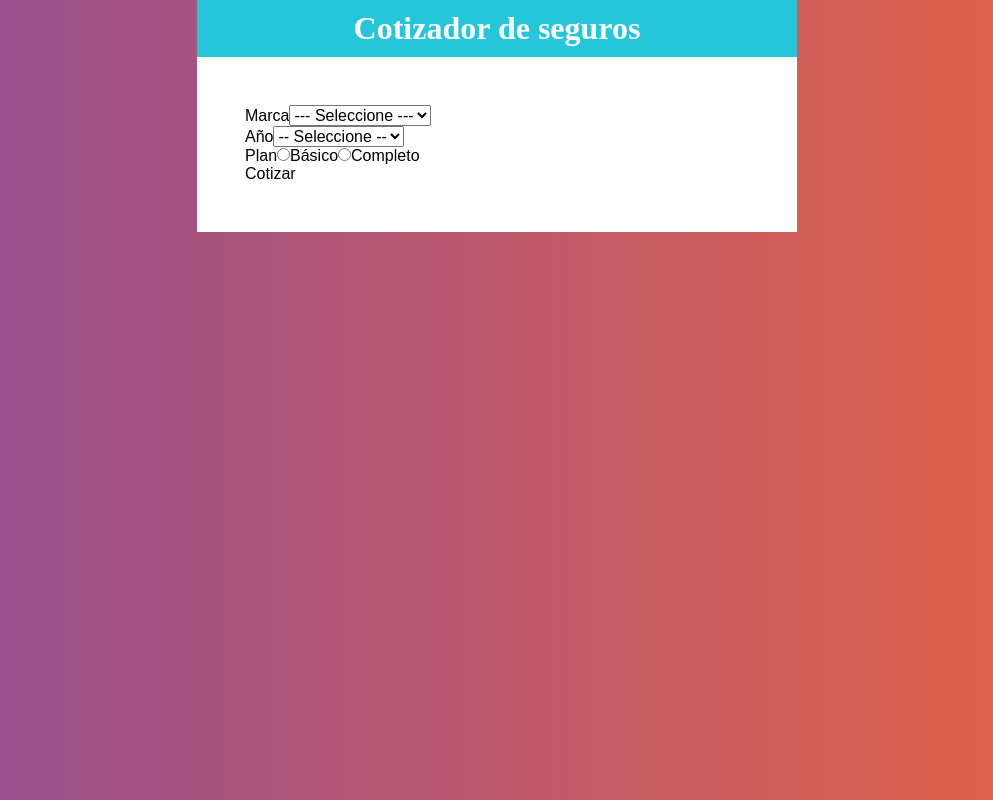
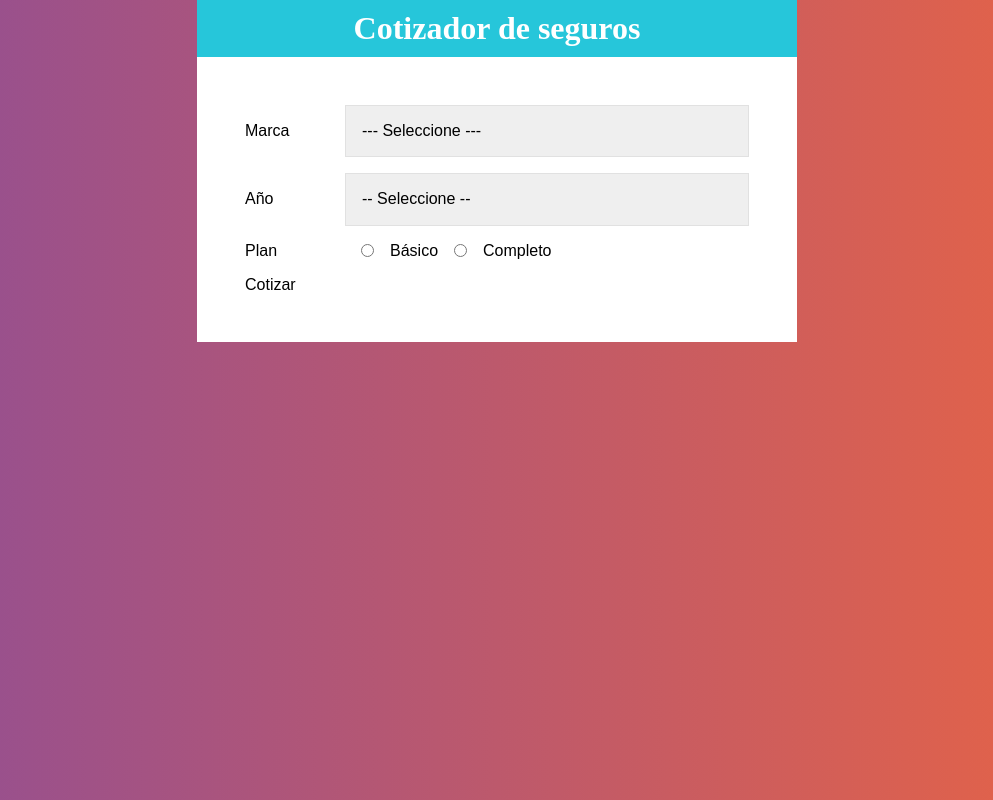
Before and after one commit to jmgomez1986/Udemy.React.La.Guia.Completa.Hooks.Redux.Context-, a React (Create React App) app in the folder proyectos/04_cotizador/: page / in a window 1280 px wide. Shown: the whole page, without its empty margins (143-1136 px from the left). Built offline with nearby package versions, Linux system fonts and the light colour scheme.

Commit message:
Seccion 7: PROYECTO: Cotizador de Seguro de Automovil / Clase 90: Creando los Styled Components para el Formulario

```diff
--- a/proyectos/04_cotizador/src/components/Formulario.js
+++ b/proyectos/04_cotizador/src/components/Formulario.js
@@ -1,21 +1,44 @@
 import React from "react";
+import styled from '@emotion/styled';
+
+const Campo = styled.div`
+  display: flex;
+  align-items: center;
+  margin-bottom: 1rem;
+`;
+
+const Label = styled.label`
+   flex: 0 0 100px; /* flex-grow, flex-shrink, and flex-basis */
+`;
+
+const Select = styled.select`
+  display: block;
+  width: 100%;
+  padding: 1rem;
+  border: 1px solid #e1e1e1;
+  -webkit-appearance: none; /* Dehabilita la apariencia natural del select*/
+`;
+
+const InputRadio = styled.input`
+  margin: 0 1rem;
+`;
 
 const Formulario = () => {
   return (
     <form>
-      <div>
-        <label>Marca</label>
-        <select>
+      <Campo>
+        <Label>Marca</Label>
+        <Select>
           <option value="">--- Seleccione ---</option>
           <option value="american">American</option>
           <option value="europeo">Europeo</option>
           <option value="asiatico">Asiatico</option>
-        </select>
-      </div>
+        </Select>
+      </Campo>
 
-      <div>
-        <label>Año</label>
-        <select>
+      <Campo>
+        <Label>Año</Label>
+        <Select>
           <option value="">-- Seleccione --</option>
           <option value="2021">2021</option>
           <option value="2020">2020</option>
@@ -27,17 +50,19 @@
           <option value="2014">2014</option>
           <option value="2013">2013</option>
           <option value="2012">2012</option>
-        </select>
-      </div>
+        </Select>
+      </Campo>
 
-      <div>
-        <label>Plan</label>
-        <input type="radio" name="plan" value="baico" />
+      <Campo>
+        <Label>Plan</Label>
+        <InputRadio type="radio" name="plan" value="baico" />
         Básico
-        <input type="radio" name="plan" value="completo" />
+        <InputRadio type="radio" name="plan" value="completo" />
         Completo
-      </div>
+      </Campo>
+
       <buttom type="buttom">Cotizar</buttom>
+
     </form>
   );
 };
```
